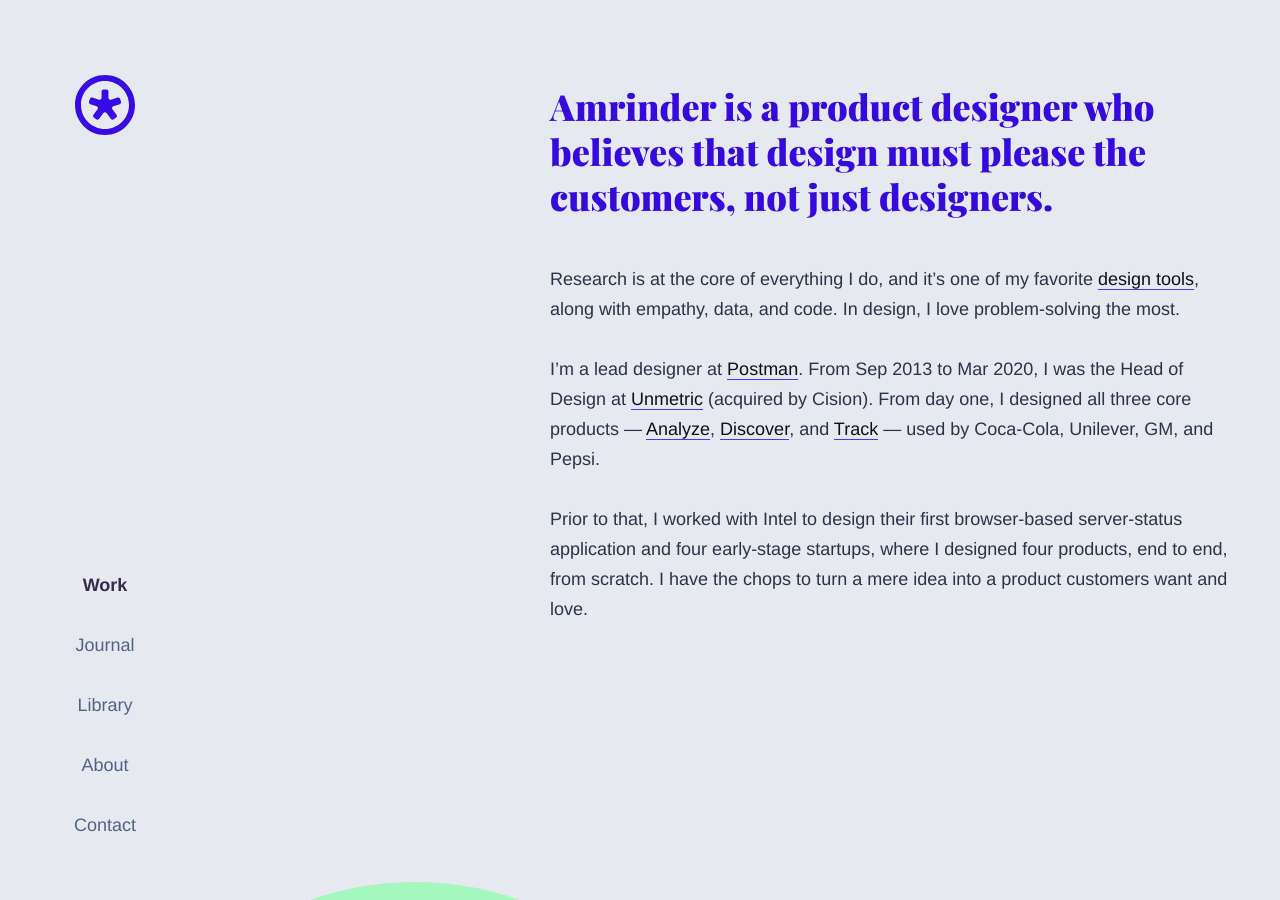
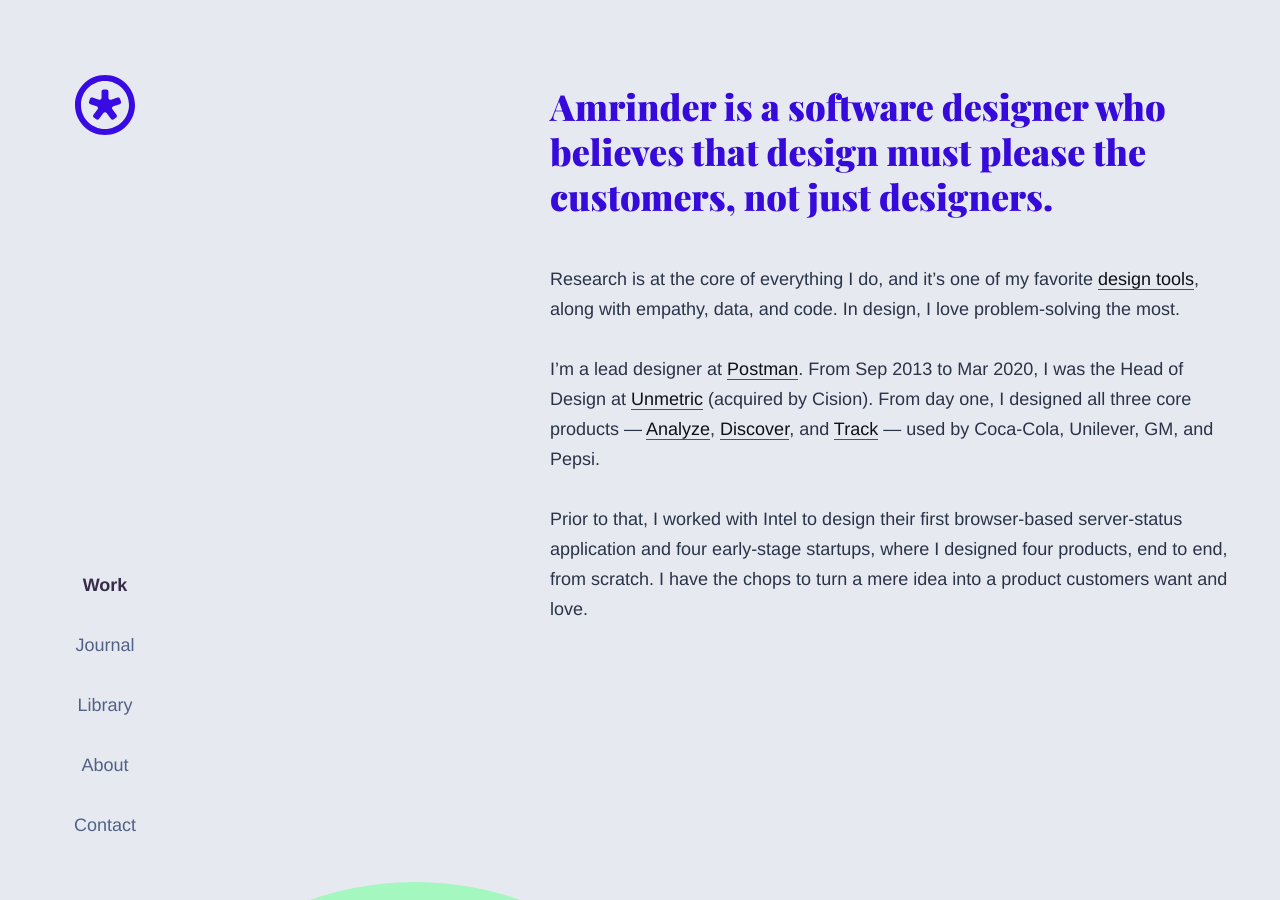
Before and after one commit to harjotgrewal/amrindersandhu, a Jekyll site: the page built from index.html, in a window 1280 px wide and 900 px high. Built offline with Jekyll 4.4.1, drawn with Linux system fonts in a browser that asks for light colours; some web fonts are replaced.

Commit message:
Updated to "software" designer

```diff
--- a/index.html
+++ b/index.html
@@ -20,7 +20,7 @@ page-description: For 12 years, Amrinder has lead design at startups to help ach
     <!-- INTRO SECTION -->
     <section data-aos="fade-down">
         <div class="l-span_4-10">
-            <h1><span>Amrinder </span> is a product designer who believes that design must please the customers, not just designers.</h1>
+            <h1><span>Amrinder </span> is a software designer who believes that design must please the customers, not just designers.</h1>
 
             <p>Research is at the core of everything I do, and it’s one of my favorite <a href="#design-tools">design tools</a>, along with empathy, data, and code. In design, I love problem-solving the most.</p>
 
```
